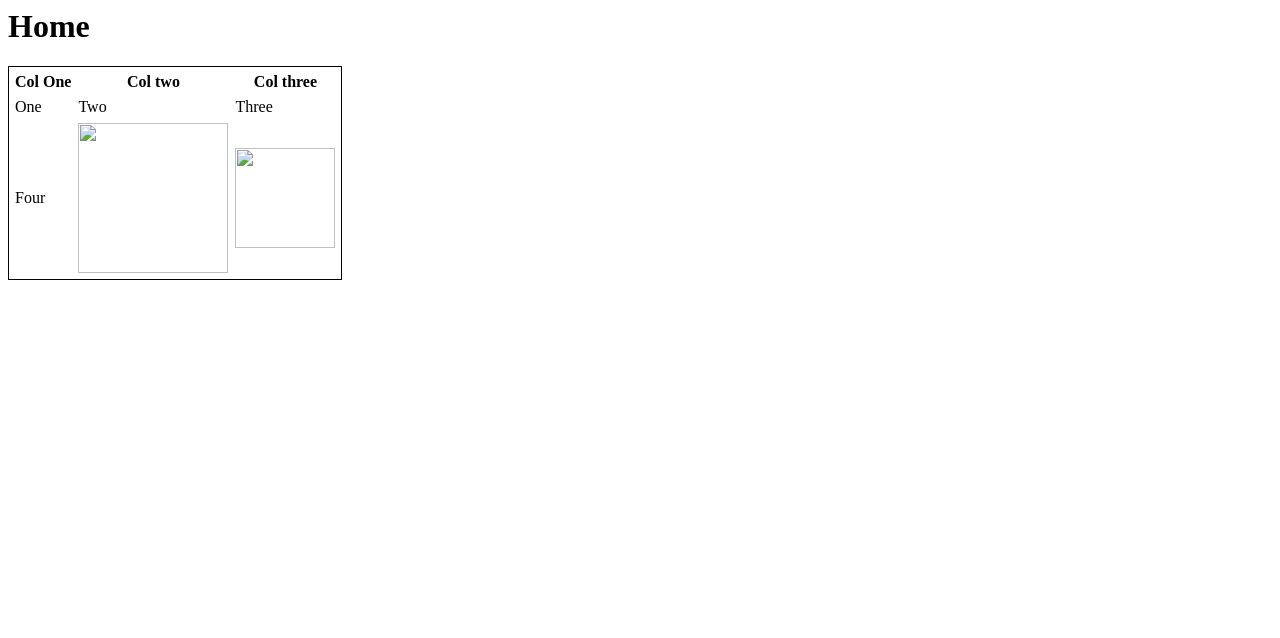
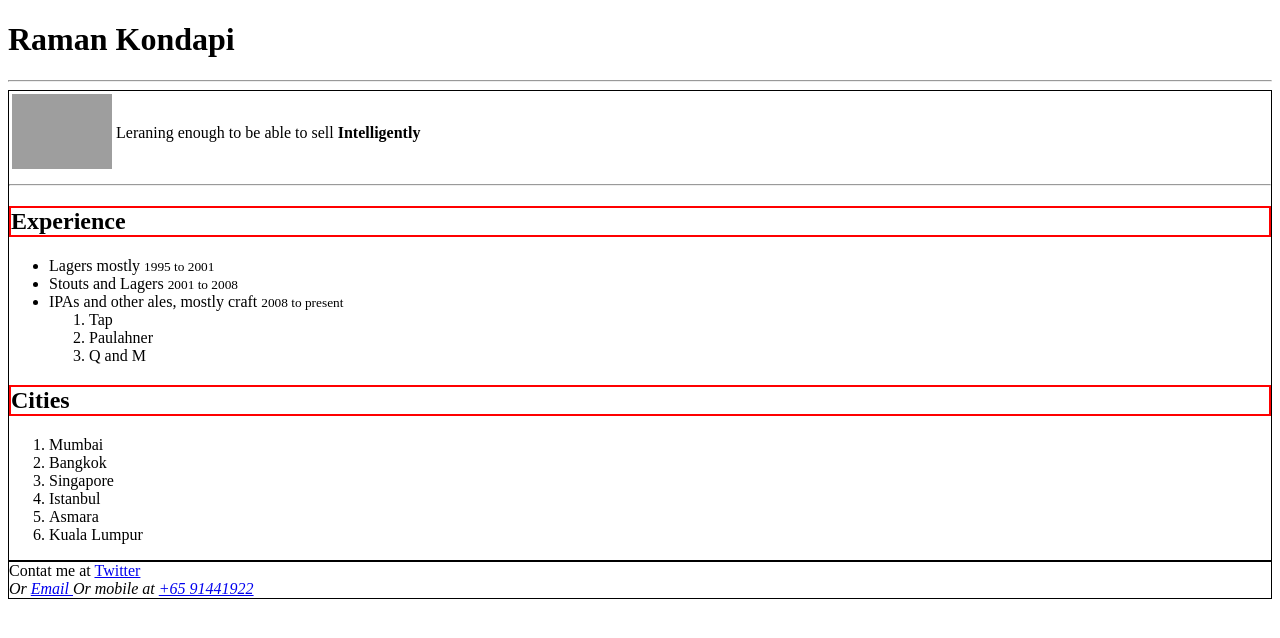
Before and after one commit to ramanbk/resume, a plain HTML site: page index.html in a window 1280 px wide. Drawn offline with Linux system fonts and the light colour scheme; grey boxes are pictures that could not be loaded.

Commit message:
Second Update

```diff
--- a/index.html
+++ b/index.html
@@ -1,9 +1,78 @@
+<!doctype html>
+<html>
 
-   <h1>Home</h1>
-    <table style="border: 1px solid black; border-spacing: 5px ">
-        <tr><th>Col One</th><th>Col two</th><th>Col three</th></tr>
-        <tr><td>One</td><td>Two</td><td>Three</td></tr>
-        <tr><td>Four</td><td><img src="a3.jpg" width="150"></td><td><img src="a3.jpg" width="100"></td></tr>
+<head>
+    <title>Raman Kondapi</title>
+    <style>
+        h2 {
+            border: solid 2px red;
+        }
+
+        section,
+        footer {
+            border: solid 1px black;
+        }
+
+    </style>
+</head>
+
+<body>
+    <header>
+        <h1>Raman Kondapi</h1>
+        <hr>
+    </header>
+    <section>
+        <table>
+            <tr>
+                <td>
+                    <a href="https://twitter.com/ramankondapi" target="_blank"><img src="https://pbs.twimg.com/profile_images/1435090290390360066/SNzk7Kdq_400x400.jpg" style="width:100px" alt="Raman Kondapi"></a>
+
+                </td>
+                <td>
+                    <p>Leraning enough to be able to sell <strong>Intelligently</strong></p>
+                </td>
+
+            </tr>
+
+        </table>
+        <hr>
+        <h2>Experience</h2>
+        <ul>
+            <li>Lagers mostly <small> 1995 to 2001</small></li>
+            <li>Stouts and Lagers <small> 2001 to 2008</small></li>
+            <li>IPAs and other ales, mostly craft <small>2008 to present </small>
+                <ol>
+                    <li>Tap</li>
+                    <li>Paulahner</li>
+                    <li>Q and M</li>
+                </ol>
+            </li>
+        </ul>
+
+        <h2>Cities</h2>
+        <ol>
+            <li>Mumbai</li>
+            <li>Bangkok</li>
+            <li>Singapore</li>
+            <li>Istanbul</li>
+            <li>Asmara</li>
+            <li>Kuala Lumpur</li>
+
+        </ol>
+    </section>
+
+    <footer>
+        <div>Contat me at <a href="https://twitter.com/ramankondapi" target="_blank">Twitter</a></div>
+        <address>
+            Or <a href="mailto:ramanbk@gmail.com">Email </a>
+            Or mobile at <a href="tel:+6591441922">+65 91441922</a>
+
+        </address>
+    </footer>
 
 
-    </table>
+
+
+</body>
+
+</html>
```
